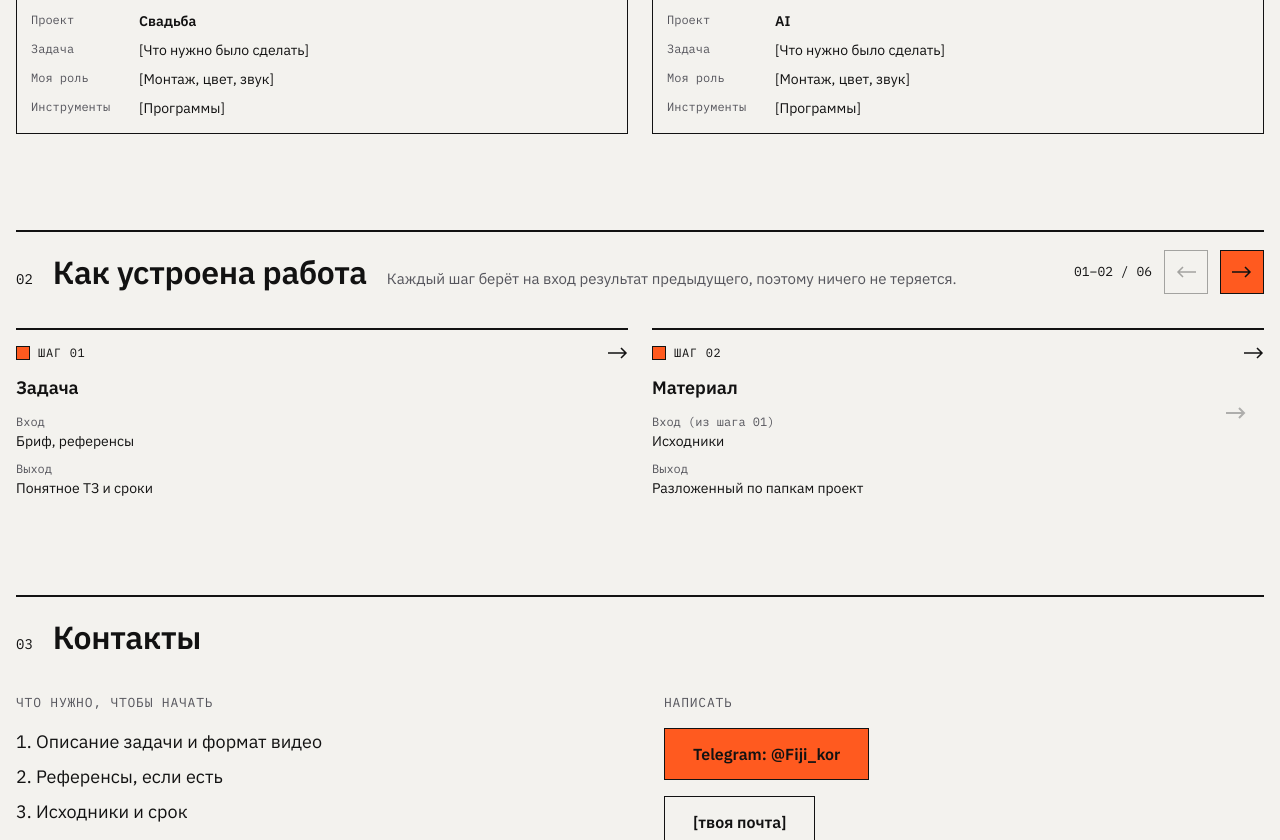
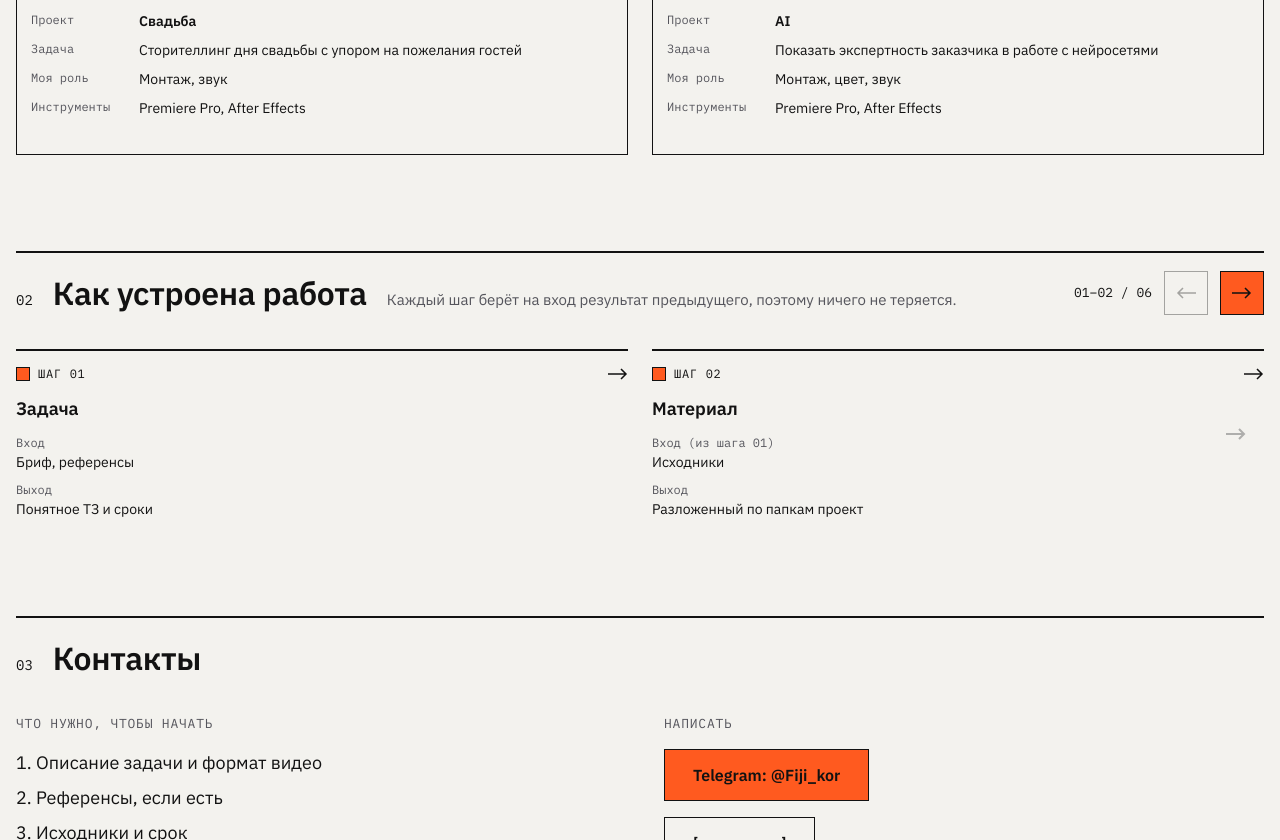
Before and after one commit to Fiji2s/Showreel, a plain HTML site: page index.html in a window 1280 px wide. Shown: the part 1406-2246 px from the top of the page. Drawn offline with Linux system fonts and the light colour scheme.

Commit message:
Работы: задачи, роли и инструменты для всех проектов
Co-Authored-By: Claude Opus 5.5 <noreply@anthropic.com>
Claude-Session: https://claude.ai/code/session_016abJ3R7jaoSNd1eDLWnMC4

```diff
--- a/index.html
+++ b/index.html
@@ -123,11 +123,11 @@ a:hover{text-decoration:underline}
 <dt style="font-family: 'IBM Plex Mono', monospace; font-size: 12px; color: #55555C">Проект</dt>
 <dd style="margin: 0; font-weight: 600">Свадьба</dd>
 <dt style="font-family: 'IBM Plex Mono', monospace; font-size: 12px; color: #55555C">Задача</dt>
-<dd style="margin: 0">[Что нужно было сделать]</dd>
+<dd style="margin: 0">Сторителлинг дня свадьбы с упором на пожелания гостей</dd>
 <dt style="font-family: 'IBM Plex Mono', monospace; font-size: 12px; color: #55555C">Моя роль</dt>
-<dd style="margin: 0">[Монтаж, цвет, звук]</dd>
+<dd style="margin: 0">Монтаж, звук</dd>
 <dt style="font-family: 'IBM Plex Mono', monospace; font-size: 12px; color: #55555C">Инструменты</dt>
-<dd style="margin: 0">[Программы]</dd>
+<dd style="margin: 0">Premiere Pro, After Effects</dd>
 </dl>
 </article>
 
@@ -138,11 +138,11 @@ a:hover{text-decoration:underline}
 <dt style="font-family: 'IBM Plex Mono', monospace; font-size: 12px; color: #55555C">Проект</dt>
 <dd style="margin: 0; font-weight: 600">AI</dd>
 <dt style="font-family: 'IBM Plex Mono', monospace; font-size: 12px; color: #55555C">Задача</dt>
-<dd style="margin: 0">[Что нужно было сделать]</dd>
+<dd style="margin: 0">Показать экспертность заказчика в работе с нейросетями</dd>
 <dt style="font-family: 'IBM Plex Mono', monospace; font-size: 12px; color: #55555C">Моя роль</dt>
-<dd style="margin: 0">[Монтаж, цвет, звук]</dd>
+<dd style="margin: 0">Монтаж, цвет, звук</dd>
 <dt style="font-family: 'IBM Plex Mono', monospace; font-size: 12px; color: #55555C">Инструменты</dt>
-<dd style="margin: 0">[Программы]</dd>
+<dd style="margin: 0">Premiere Pro, After Effects</dd>
 </dl>
 </article>
 
@@ -153,11 +153,11 @@ a:hover{text-decoration:underline}
 <dt style="font-family: 'IBM Plex Mono', monospace; font-size: 12px; color: #55555C">Проект</dt>
 <dd style="margin: 0; font-weight: 600">Анимация</dd>
 <dt style="font-family: 'IBM Plex Mono', monospace; font-size: 12px; color: #55555C">Задача</dt>
-<dd style="margin: 0">[Что нужно было сделать]</dd>
+<dd style="margin: 0">Необычно показать блюдо из меню</dd>
 <dt style="font-family: 'IBM Plex Mono', monospace; font-size: 12px; color: #55555C">Моя роль</dt>
-<dd style="margin: 0">[Монтаж, цвет, звук]</dd>
+<dd style="margin: 0">Монтаж, цвет, звук</dd>
 <dt style="font-family: 'IBM Plex Mono', monospace; font-size: 12px; color: #55555C">Инструменты</dt>
-<dd style="margin: 0">[Программы]</dd>
+<dd style="margin: 0">After Effects</dd>
 </dl>
 </article>
 
@@ -168,11 +168,11 @@ a:hover{text-decoration:underline}
 <dt style="font-family: 'IBM Plex Mono', monospace; font-size: 12px; color: #55555C">Проект</dt>
 <dd style="margin: 0; font-weight: 600">Ремонт</dd>
 <dt style="font-family: 'IBM Plex Mono', monospace; font-size: 12px; color: #55555C">Задача</dt>
-<dd style="margin: 0">[Что нужно было сделать]</dd>
+<dd style="margin: 0">Динамичный монтаж</dd>
 <dt style="font-family: 'IBM Plex Mono', monospace; font-size: 12px; color: #55555C">Моя роль</dt>
-<dd style="margin: 0">[Монтаж, цвет, звук]</dd>
+<dd style="margin: 0">Монтаж, цвет, звук</dd>
 <dt style="font-family: 'IBM Plex Mono', monospace; font-size: 12px; color: #55555C">Инструменты</dt>
-<dd style="margin: 0">[Программы]</dd>
+<dd style="margin: 0">Premiere Pro, After Effects</dd>
 </dl>
 </article>
 
@@ -187,7 +187,7 @@ a:hover{text-decoration:underline}
 <dt style="font-family: 'IBM Plex Mono', monospace; font-size: 12px; color: #55555C">Моя роль</dt>
 <dd style="margin: 0">Монтаж</dd>
 <dt style="font-family: 'IBM Plex Mono', monospace; font-size: 12px; color: #55555C">Инструменты</dt>
-<dd style="margin: 0">Premiere pro</dd>
+<dd style="margin: 0">Premiere Pro</dd>
 </dl>
 </article>
 
@@ -198,11 +198,11 @@ a:hover{text-decoration:underline}
 <dt style="font-family: 'IBM Plex Mono', monospace; font-size: 12px; color: #55555C">Проект</dt>
 <dd style="margin: 0; font-weight: 600">Бэкстейдж</dd>
 <dt style="font-family: 'IBM Plex Mono', monospace; font-size: 12px; color: #55555C">Задача</dt>
-<dd style="margin: 0">[Что нужно было сделать]</dd>
+<dd style="margin: 0">Бэкстейдж творческой съёмки фотографа</dd>
 <dt style="font-family: 'IBM Plex Mono', monospace; font-size: 12px; color: #55555C">Моя роль</dt>
-<dd style="margin: 0">[Монтаж, цвет, звук]</dd>
+<dd style="margin: 0">Монтаж</dd>
 <dt style="font-family: 'IBM Plex Mono', monospace; font-size: 12px; color: #55555C">Инструменты</dt>
-<dd style="margin: 0">[Программы]</dd>
+<dd style="margin: 0">Premiere Pro</dd>
 </dl>
 </article>
 
@@ -213,11 +213,11 @@ a:hover{text-decoration:underline}
 <dt style="font-family: 'IBM Plex Mono', monospace; font-size: 12px; color: #55555C">Проект</dt>
 <dd style="margin: 0; font-weight: 600">Фешн</dd>
 <dt style="font-family: 'IBM Plex Mono', monospace; font-size: 12px; color: #55555C">Задача</dt>
-<dd style="margin: 0">[Что нужно было сделать]</dd>
+<dd style="margin: 0">Понятная история, в которой раскрыта новая куртка из коллекции бренда</dd>
 <dt style="font-family: 'IBM Plex Mono', monospace; font-size: 12px; color: #55555C">Моя роль</dt>
-<dd style="margin: 0">[Монтаж, цвет, звук]</dd>
+<dd style="margin: 0">Монтаж, звук</dd>
 <dt style="font-family: 'IBM Plex Mono', monospace; font-size: 12px; color: #55555C">Инструменты</dt>
-<dd style="margin: 0">[Программы]</dd>
+<dd style="margin: 0">Premiere Pro</dd>
 </dl>
 </article>
 
@@ -228,11 +228,11 @@ a:hover{text-decoration:underline}
 <dt style="font-family: 'IBM Plex Mono', monospace; font-size: 12px; color: #55555C">Проект</dt>
 <dd style="margin: 0; font-weight: 600">Intro</dd>
 <dt style="font-family: 'IBM Plex Mono', monospace; font-size: 12px; color: #55555C">Задача</dt>
-<dd style="margin: 0">[Что нужно было сделать]</dd>
+<dd style="margin: 0">Вовлекающее интро</dd>
 <dt style="font-family: 'IBM Plex Mono', monospace; font-size: 12px; color: #55555C">Моя роль</dt>
-<dd style="margin: 0">[Монтаж, цвет, звук]</dd>
+<dd style="margin: 0">Монтаж, анимация, цвет, звук</dd>
 <dt style="font-family: 'IBM Plex Mono', monospace; font-size: 12px; color: #55555C">Инструменты</dt>
-<dd style="margin: 0">[Программы]</dd>
+<dd style="margin: 0">After Effects</dd>
 </dl>
 </article>
 
```
